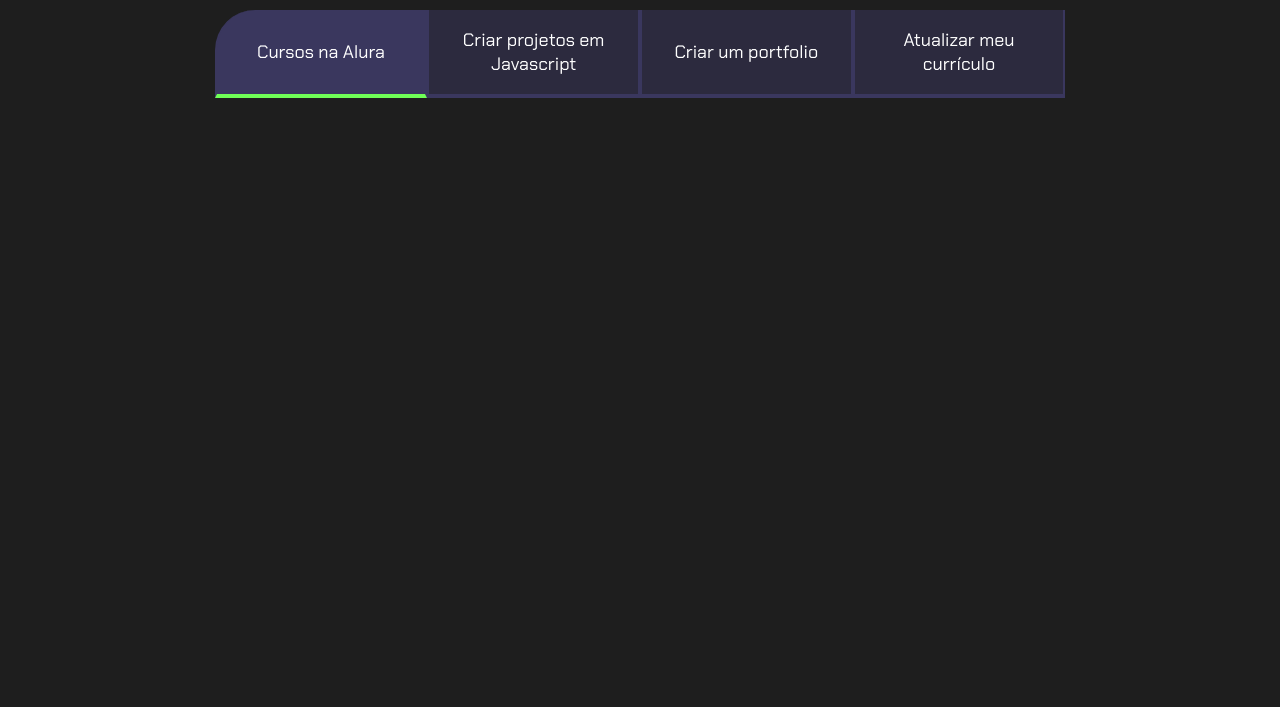
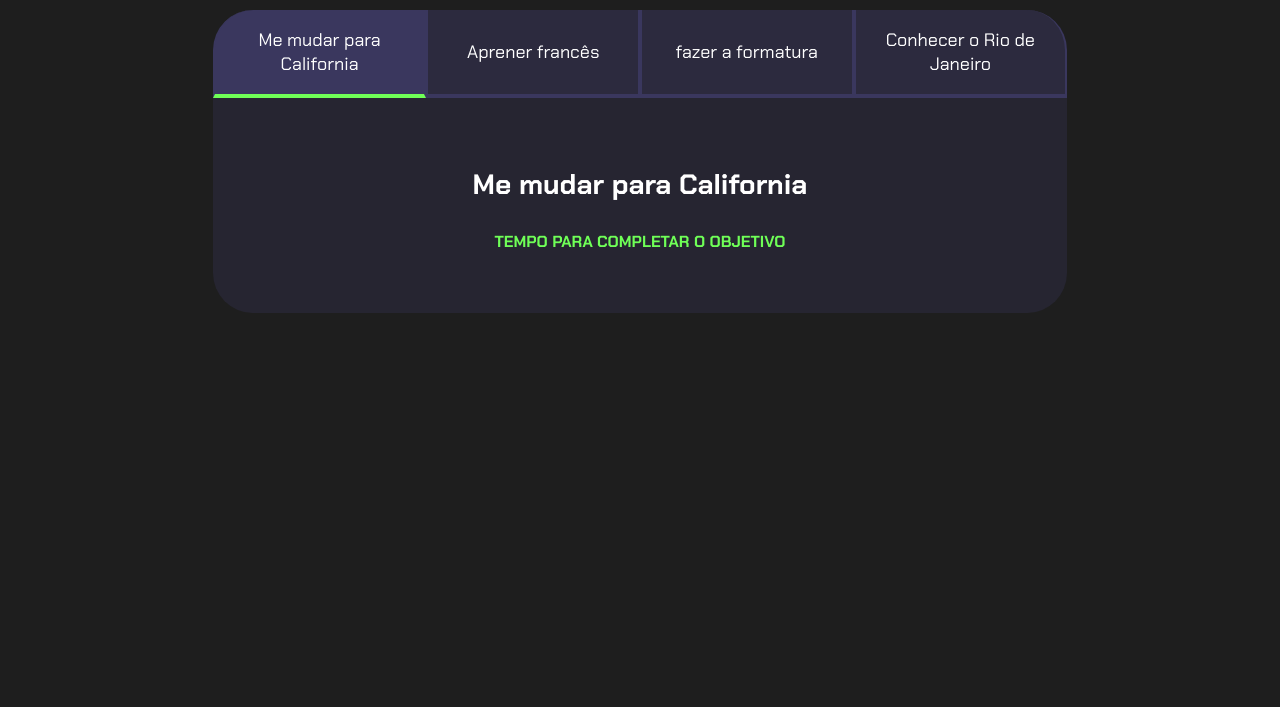
Before and after one commit to debsrma/tempinho2, a plain HTML site: page js-projeto-de-vida-codigo-base/index.html in a window 1280 px wide. Shown: the part 93-800 px from the top of the page. Drawn offline with Linux system fonts and the light colour scheme.

Commit message:
Add files via upload

```diff
--- a/js-projeto-de-vida-codigo-base/index.html
+++ b/js-projeto-de-vida-codigo-base/index.html
@@ -10,14 +10,35 @@
 
 <body>
     <section class="conteudo-principal">
-        <h2 class="titulo-principal">Meus Objetivos do ano<span>_</span></h2>
+        <h2 class="titulo-principal">Meus Objetivos até 2035<span>_</span></h2>
+        <div class="conteudo">
         <div class="botoes">
-            <button class="botao ativo">Cursos na Alura</button>
-            <button class="botao">Criar projetos em Javascript</button>
-            <button class="botao">Criar um portfolio</button>
-            <button class="botao">Atualizar meu currículo</button>
+            <button class="botao ativo">Me mudar para California</button>
+            <button class="botao">Aprener francês</button>
+            <button class="botao">fazer a formatura</button>
+            <button class="botao">Conhecer o Rio de Janeiro</button>
         </div>
+        <div class="aba-textos">
+        <div class="aba-conteudo ativo">
+            <h3 class="aba-conteudo-titulo-principal">Me mudar para California </h3>
+            <h4 class="aba-conteudo-titulo-secundario">Tempo para completar o objetivo</h4>
+        </div>
+        <div class="aba-conteudo">
+            <h3 class="aba-conteudo-titulo-principal">Aprender francês</h3>
+            <h4 class="aba-conteudo-titulo-secundario">Tempo para completar o objetivo</h4>
+        </div>
+        <div class="aba-conteudo">
+            <h3 class="aba-conteudo-titulo-principal">Fazer a formatura</h3>
+            <h4 class="aba-conteudo-titulo-secundario">Tempo para completar o objetivo</h4>
+        </div>
+        <div class="aba-conteudo">
+            <h3 class="aba-conteudo-titulo-principal">Conhecer o Rio e Janeiro</h3>
+            <h4 class="aba-conteudo-titulo-secundario">Tempo para completar o objetivo</h4>
+        </div>
+        </div>
+    </div>
     </section>
+    <script src="main.js"></script>
 </body>
 
 </html>
--- a/js-projeto-de-vida-codigo-base/style.css
+++ b/js-projeto-de-vida-codigo-base/style.css
@@ -59,25 +59,49 @@ body {
 .botoes {
     display: block;
 }
-.ativo{
+.botoes {
+    display: block;
+}
+.botao.ativo {
     background-color: var(--botao-ativo);
     border-bottom: 4px solid var(--verde);
 }
-@media screen and (min-width:  768px){
 
- .botoes{
-       display: flex;
- }
-
-.botao:first-child {
-    border-radius: 40px 0 0 0;
+.aba-textos{
+    background-color: var(--texto-fundo);
+    padding: 40px;
+    border-radius: 0 0 40px 40px;
 }
 
-
-.botao:last-child {
-    border-radius: 0px 40px 40px 0 0;
+.aba-conteudo.ativo{
+    display: block;
+}
+.aba-conteudo{
+    display: none;
 }
 
+.aba-conteudo-titulo-principal{
+    font-size: 28px;
+    text-align: center;
+}
 
+.aba-conteudo-titulo-secundario{
+    text-align: center;
+    color: var(--verde);
+    text-transform: uppercase;
+}
+
+@media screen and (min-width: 768px) {
+    .botoes {
+        display: flex;
+    }
+
+    .botao:first-child {
+        border-radius: 40px 0 0 0;
+    }
+
+    .botao:last-child {
+        border-radius: 0 40px 0 0;
+    }
 
 }
```
